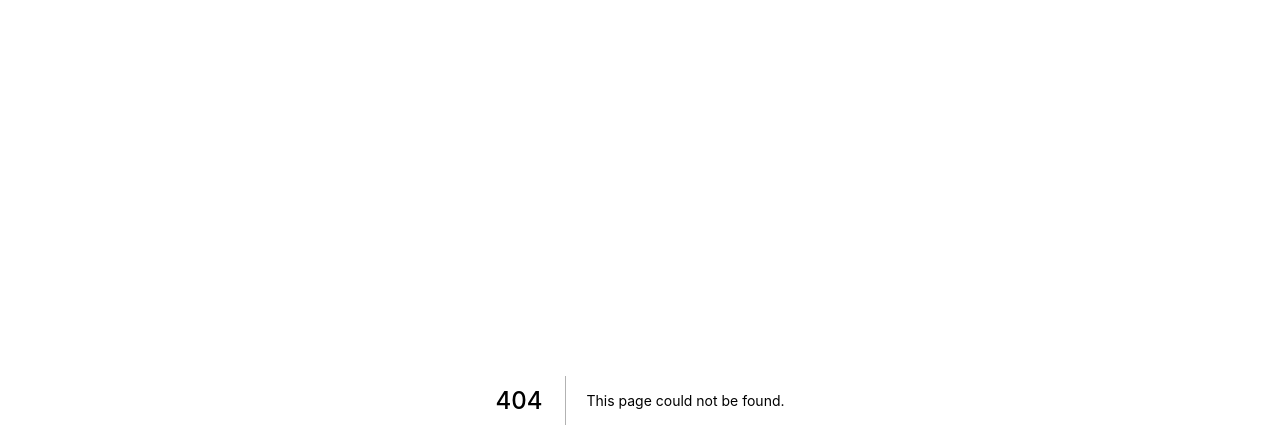
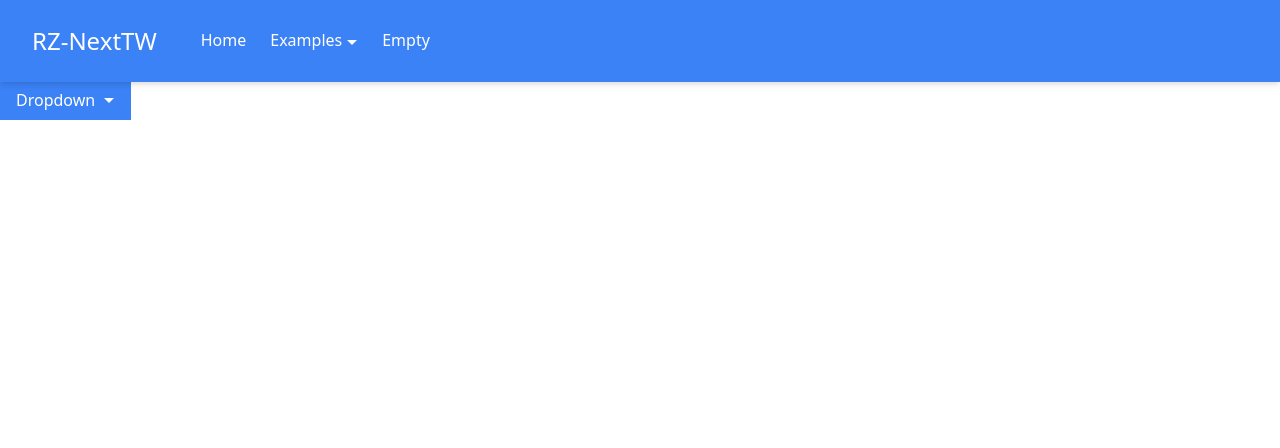
Before and after one commit to rzfury/rz-next-tailwind, a Next.js app: page /examples/dropdown in a window 1280 px wide. Before the commit this address had no page. Shown: the top 448 px of the page. Built offline with nearby package versions, Linux system fonts and the light colour scheme.

Commit message:
add dropdown

```diff
--- /dev/null
+++ b/src/components/common/dropdown.tsx
@@ -0,0 +1,62 @@
+import { useEffect, useRef, useState } from 'react';
+import conclass from '../../utility/conclass';
+import Button from './button';
+
+export default function Dropdown(props: any) {
+  const [active, setActive] = useState(false);
+  const dropdownRef = useRef<HTMLDivElement>();
+
+  const renderDropdownItem = (item: any) => {
+    return (
+      <a className="block px-4 py-2 hover:bg-gray-200" href={item.href}>{item.label}</a>
+    );
+  }
+
+  const dropdownCloseHandler = (event) => {
+    event.button !== 0 && event.preventDefault();
+    if (event.key === 'Escape' || event.button === 0) {
+      setActive(false);
+      document.removeEventListener('keydown', dropdownCloseHandler);
+      document.removeEventListener('click', dropdownCloseHandler);
+    }
+  };
+
+  const dropdownCb = (e) => {
+    setActive(!active);
+    if (active) {
+      document.removeEventListener('keydown', dropdownCloseHandler);
+      document.removeEventListener('click', dropdownCloseHandler);
+      e.stopPropagation();
+    }
+    else {
+      document.addEventListener('keydown', dropdownCloseHandler);
+      document.addEventListener('click', dropdownCloseHandler);
+      e.stopPropagation();
+    }
+  };
+
+  useEffect(() => {
+    return () => {
+      document.removeEventListener('keydown', dropdownCloseHandler);
+      document.removeEventListener('click', dropdownCloseHandler);
+    }
+  }, []);
+
+  return (
+    <div className="relative inline-block">
+      <Button {...props.triggerProps} onClick={dropdownCb}>
+        <div className="flex items-center">
+          <span>{props.label}</span>
+          <svg className="fill-current text-white ml-2" xmlns="http://www.w3.org/2000/svg" width="12" height="12" viewBox="0 0 12 12">
+            <g id="down">
+              <path id="arrow" d="M1 4h10L6 9 1 4" />
+            </g>
+          </svg>
+        </div>
+      </Button>
+      <div ref={dropdownRef} className={conclass('absolute py-2 mt-1 bg-white shadow-md rounded', active ? 'visible' : 'hidden')}>
+        {props.links.map((link: any) => renderDropdownItem(link))}
+      </div>
+    </div>
+  );
+}
--- a/src/layout/layout.tsx
+++ b/src/layout/layout.tsx
@@ -38,7 +38,7 @@ export default function Layout(props: RazorWindProps.Layout) {
       {sidebar && <div className="sidebar-backdrop" onClick={sidebarHandle}></div>}
       <div className={conclass('wrapper-main', sidebarOpen && 'sidebar-open')}>
         <Nav sidebar={sidebar} isSidebarOpen={sidebarOpen} onToggleSidebar={sidebarHandle} brand="RZ-NextTW" links={navbarLinks}/>
-        <main className="pt-18">{props.children}</main>
+        <main className="pt-20">{props.children}</main>
       </div>
     </div>
   );
--- /dev/null
+++ b/src/pages/examples/dropdown.tsx
@@ -0,0 +1,18 @@
+import React from "react";
+import Dropdown from "../../components/common/dropdown";
+import Layout from "../../layout/layout";
+
+export default class Index extends React.Component {
+
+  render() {
+    return (
+      <Layout>
+        <Dropdown
+          label="Dropdown"
+          triggerProps={{ role: 'primary' }}
+          links={[{ label: 'aaaaaa', href: '#' }]}
+        />
+      </Layout>
+    )
+  }
+}
```
